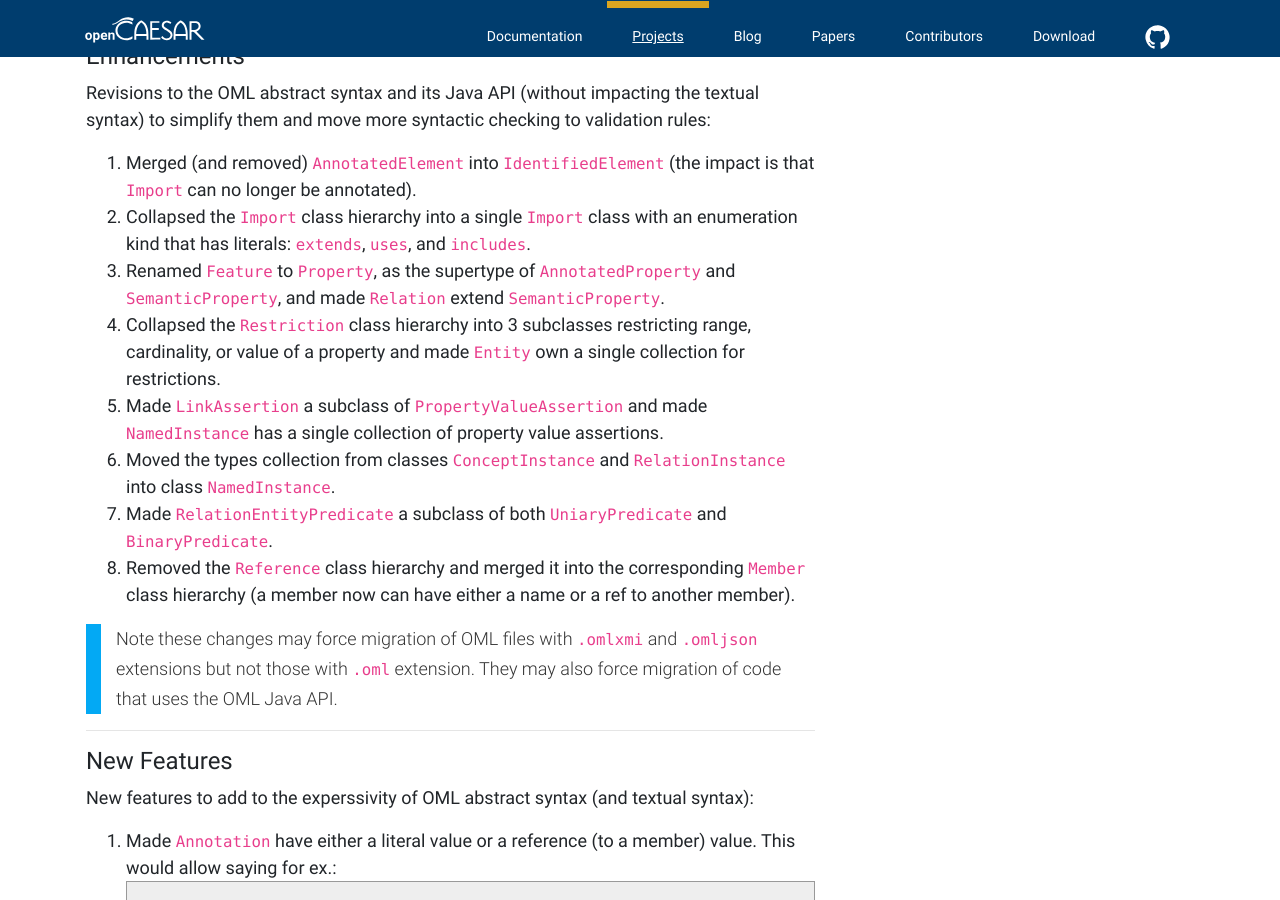
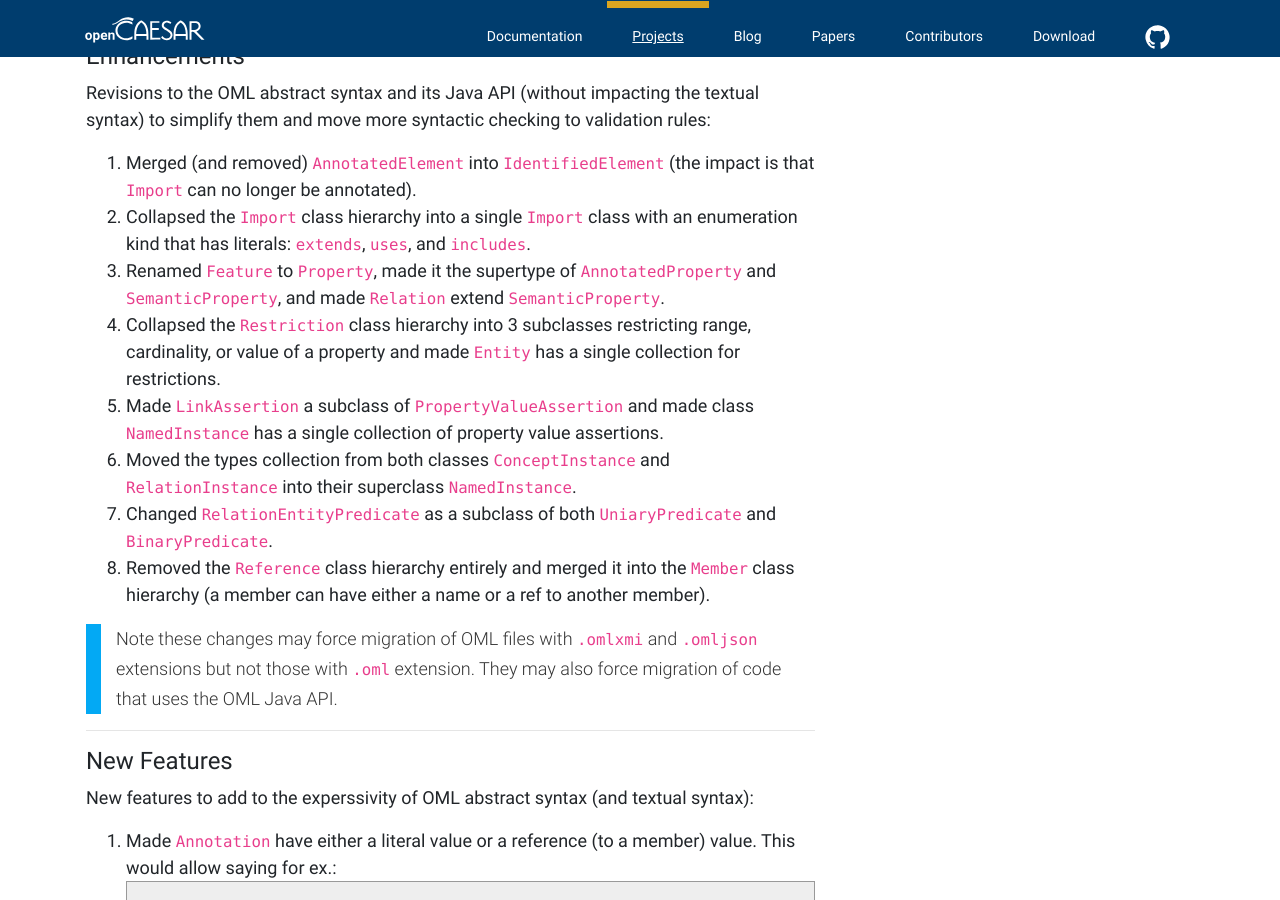
Before and after one commit to opencaesar/opencaesar.github.io, a Jekyll site: the page built from _projects/2023-2-1-OML-v2.md, in a window 1280 px wide and 900 px high, scrolled down 725 px. Built offline with Jekyll 4.4.1, drawn with Linux system fonts in a browser that asks for light colours; nearby versions of some CDN libraries.

Commit message:
add post

```diff
--- a/_projects/2023-2-1-OML-v2.md
+++ b/_projects/2023-2-1-OML-v2.md
@@ -19,13 +19,13 @@ The JPL IMCE team is currently working on a major revision (v2) of OML that incl
 Revisions to the OML abstract syntax and its Java API (without impacting the textual syntax) to simplify them and move more syntactic checking to validation rules:
 
 1. Merged (and removed) `AnnotatedElement` into `IdentifiedElement` (the impact is that `Import` can no longer be annotated).
-1. Collapsed the `Import` class hierarchy into a single `Import` class with an enumeration kind that has literals: `extends`, `uses`, and `includes`.
-1. Renamed `Feature` to `Property`, as the supertype of `AnnotatedProperty` and `SemanticProperty`, and made `Relation` extend `SemanticProperty`.
-1. Collapsed the `Restriction` class hierarchy into 3 subclasses restricting range, cardinality, or value of a property and made `Entity` own a single collection for restrictions.
-1. Made `LinkAssertion` a subclass of `PropertyValueAssertion` and made `NamedInstance` has a single collection of property value assertions.
-1. Moved the types collection from classes `ConceptInstance` and `RelationInstance` into class `NamedInstance`.
-1. Made `RelationEntityPredicate` a subclass of both `UniaryPredicate` and `BinaryPredicate`.
-1. Removed the `Reference` class hierarchy and merged it into the corresponding `Member` class hierarchy (a member now can have either a name or a ref to another member).
+1. Collapsed the `Import` class  hierarchy into a single `Import` class with an enumeration kind that has literals: `extends`, `uses`, and `includes`.
+1. Renamed `Feature` to `Property`, made it the supertype of `AnnotatedProperty` and `SemanticProperty`, and made `Relation` extend `SemanticProperty`.
+1. Collapsed the `Restriction` class hierarchy into 3 subclasses restricting range, cardinality, or value of a property and made `Entity` has a single collection for restrictions.
+1. Made `LinkAssertion` a subclass of `PropertyValueAssertion` and made class `NamedInstance` has a single collection of property value assertions.
+1. Moved the types collection from both classes `ConceptInstance` and `RelationInstance` into their superclass `NamedInstance`.
+1. Changed `RelationEntityPredicate` as a subclass of both `UniaryPredicate` and `BinaryPredicate`.
+1. Removed the `Reference` class hierarchy entirely and merged it into the `Member` class hierarchy (a member can have either a name or a ref to another member).
 
 > Note these changes may force migration of OML files with `.omlxmi` and `.omljson` extensions but not those with `.oml` extension. They may also force migration of code that uses the OML Java API.
 
```
